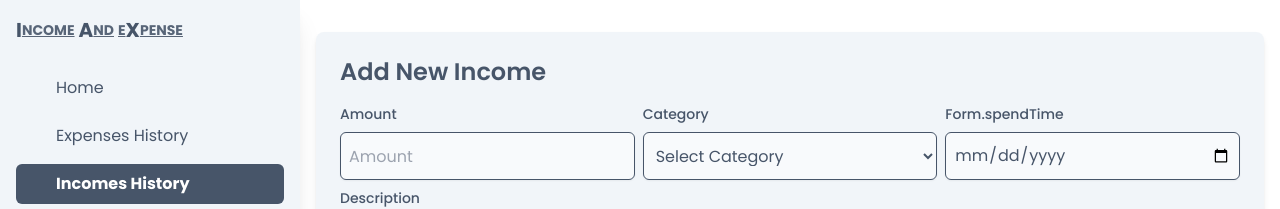
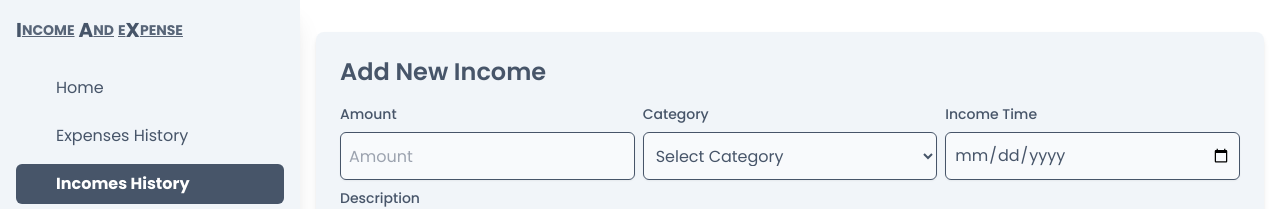
Before and after one commit to halituzan/income-and-expense, a Next.js app: page /en/income-history in a window 1280 px wide. Shown: the top 209 px of the page. Built offline with nearby package versions, Linux system fonts and the light colour scheme; some icons are missing.

Commit message:
localization bu fix

```diff
--- a/messages/tr.json
+++ b/messages/tr.json
@@ -28,7 +28,6 @@
         "category": "Kategori",
         "selectCategory": "Kategori Seçin",
         "currency": "Kur Seçin",
-        "spendTime": "Harcama Zamanı",
         "limit": "Limit"
     },
     "Expense": {
--- a/src/components/HistoriesAddAction.tsx
+++ b/src/components/HistoriesAddAction.tsx
@@ -90,7 +90,7 @@
             htmlFor='date'
             className='block text-sm font-medium text-primary dark:text-slate-100 mb-2'
           >
-            {t("spendTime")}
+            {isLimit ? t("Expense.spendTime") : t("Income.spendTime")}
           </label>
           <input
             type='date'
```
